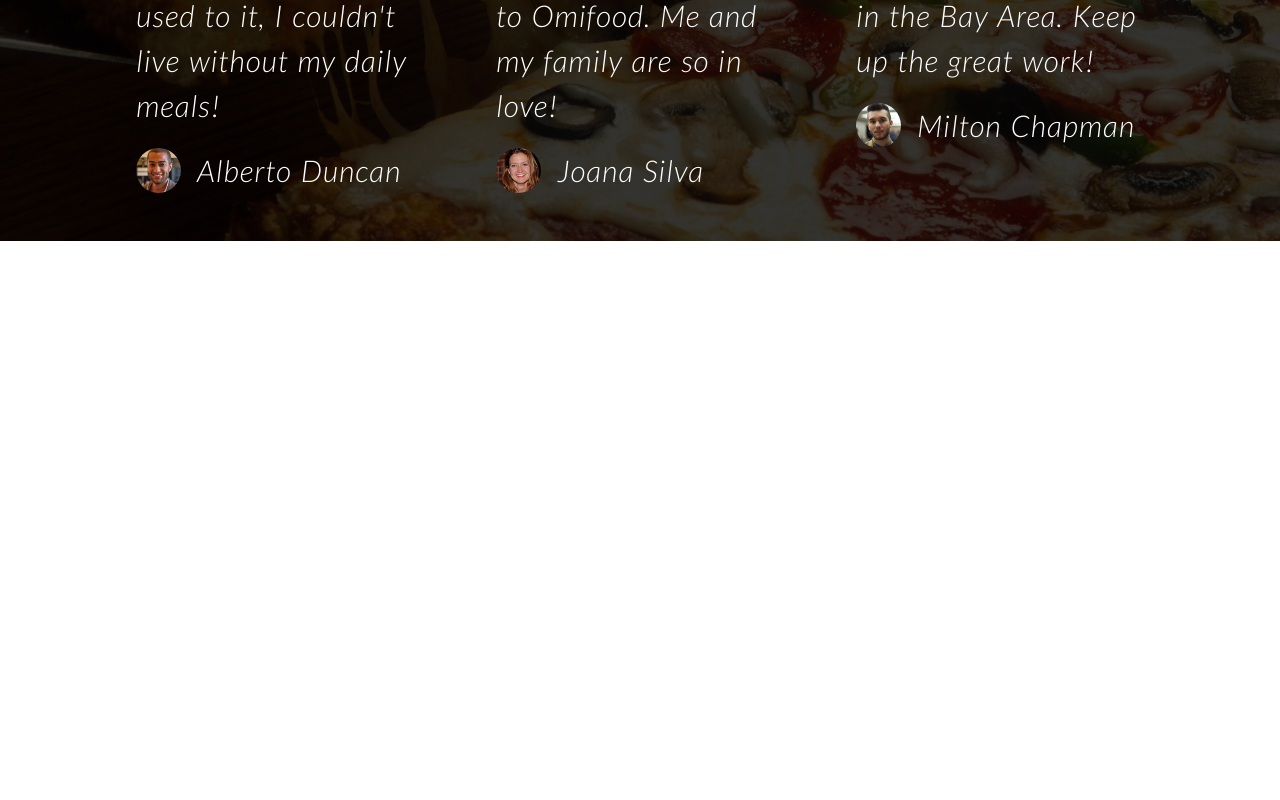
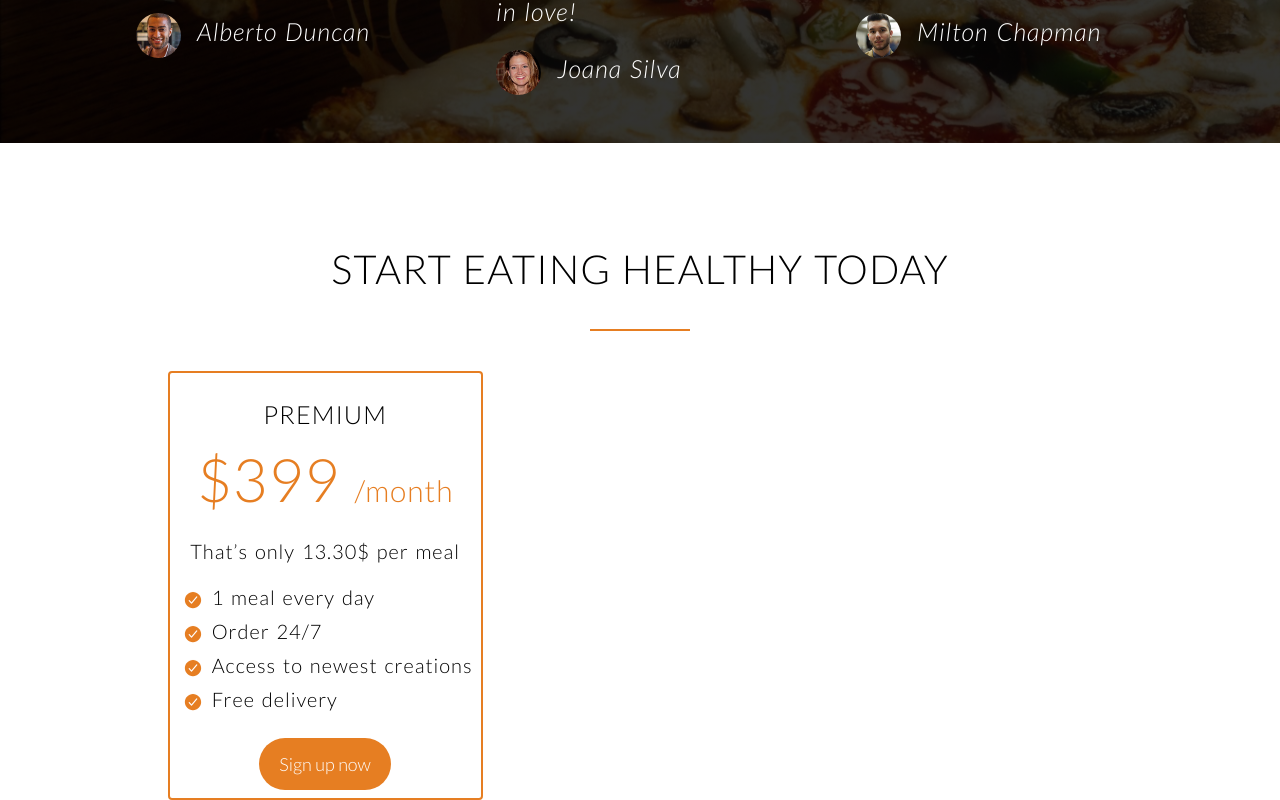
Before and after one commit to kwakufosu/OmniFood-Clone, a website: page public/index.html in a window 1280 px wide. Shown: the part 4040-4840 px from the top of the page. Before the commit the page ends 4361 px from the top, so only its background shows below. Drawn offline with nearby package versions, Linux system fonts and the light colour scheme.

Commit message:
Started meal plan section

```diff
--- a/public/index.html
+++ b/public/index.html
@@ -449,12 +449,14 @@
 
     <!-- Testimonials -->
     <section
-      class="mb-[80px] w-full bg-[linear-gradient(rgba(0,0,0,0.8),rgba(0,0,0,0.8)),url('./assets/img/back-customers.jpg')] bg-cover bg-center bg-no-repeat md:h-auto"
+      class="w-full bg-[linear-gradient(rgba(0,0,0,0.8),rgba(0,0,0,0.8)),url('./assets/img/back-customers.jpg')] bg-cover bg-center bg-no-repeat md:h-auto"
     >
       <div
-        class="container mx-auto max-w-fit text-[15px] text-white [word-spacing:2px] tracking-[1px] text-center font-light pt-14 md:text-[30px]"
+        class="container mx-auto max-w-fit text-[15px] text-white [word-spacing:2px] tracking-[1px] text-center font-light pt-14 md:text-[25px]"
       >
-        <h2 class="uppercase mb-[30px]">Our customers can't live without us</h2>
+        <h2 class="uppercase mb-[30px] text-[40px]">
+          Our customers can't live without us
+        </h2>
         <div
           class="h-[2px] w-[100px] mx-auto mt-[20px] mb-[40px] bg-[#e67e22]"
         ></div>
@@ -462,7 +464,7 @@
         <div
           class="max-w-[80%] mx-auto text-left grid-cols-3 gap-x-14 md:grid md:text-left"
         >
-          <div class=" italic p-2 mb-10 ">
+          <div class="italic p-2 mb-10">
             <blockquote>
               "Omnifood is just awesome! I just launched a startup which leaves
               me with no time for cooking, so Omnifood is a life-saver. Now that
@@ -478,7 +480,7 @@
             </div>
           </div>
 
-          <div class=" italic p-2 mb-10">
+          <div class="italic p-2 mb-10">
             <blockquote>
               "Inexpensive, healthy and great-tasting meals, delivered right to
               my home. We have lots of food delivery here in Lisbon, but no one
@@ -513,6 +515,68 @@
       </div>
     </section>
 
+    <!-- Plans -->
+    <section class="pt-[40px]">
+      <div
+        class="container mx-auto max-w-fit text-black [word-spacing:2px] tracking-[1px] text-center font-light pt-14 md:text-[25px]"
+      >
+        <h2 class="uppercase mb-[30px] text-[40px]">
+          Start eating healthy today
+        </h2>
+        <div
+          class="h-[2px] w-[100px] mx-auto mt-[20px] mb-[40px] bg-[#e67e22]"
+        ></div>
+
+        <div class=" font-light grid-cols-3 md:grid">
+          <div class="border-2 rounded border-[#e67e22] p-2">
+            <h3 class="uppercase text-[100%] mt-[15px]">Premium</h3>
+            <p class="text-[#e67e22] text-[60px] mb-3">
+              $399 <span class="text-[30px]">/month</span>
+            </p>
+            <p class="mb-3 text-[20px]">That’s only 13.30$ per meal</p>
+            <ul class="text-left text-[20px] mb-[20px]">
+              <li class="py-1">
+                <ion-icon
+                  name="checkmark-circle"
+                  class="w-[30px] text-center align-middle mr-1 text-[#e67e22]"
+                ></ion-icon
+                >1 meal every day
+              </li>
+              <li class="pb-1">
+                <ion-icon
+                  name="checkmark-circle"
+                  class="w-[30px] text-center align-middle mr-1 text-[#e67e22]"
+                ></ion-icon
+                >Order 24/7
+              </li>
+              <li class="pb-1">
+                <ion-icon
+                  name="checkmark-circle"
+                  class="w-[30px] text-center align-middle mr-1 text-[#e67e22]"
+                ></ion-icon
+                >Access to newest creations
+              </li>
+              <li class="pb-1">
+                <ion-icon
+                  name="checkmark-circle"
+                  class="w-[30px] text-center align-middle mr-1 text-[#e67e22]"
+                ></ion-icon
+                >Free delivery
+              </li>
+            </ul>
+
+            <div class="flex justify-center">
+              <button
+                class="rounded-full text-lg text-white py-3 px-5 bg-[#e67e22]"
+              >
+                Sign up now
+              </button>
+            </div>
+          </div>
+        </div>
+      </div>
+    </section>
+
     <script
       type="module"
       src="https://unpkg.com/ionicons@7.1.0/dist/ionicons/ionicons.esm.js"
```
Also changed, not shown: public/main.css.
